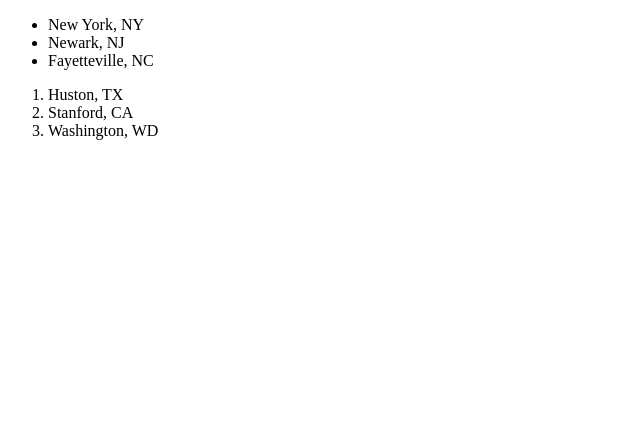
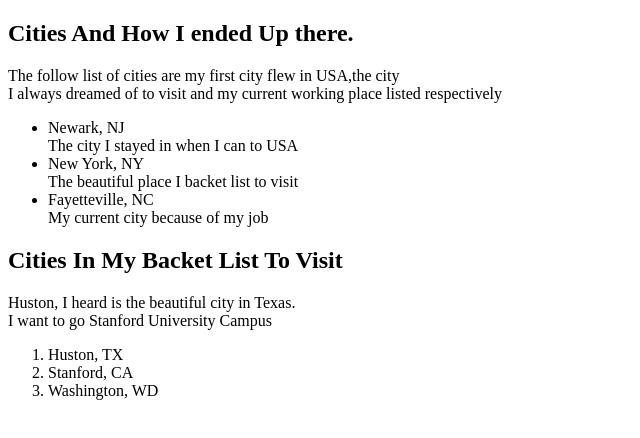
Before and after one commit to frimpongsarfok/USAF-html-checkpoint, a plain HTML site: page html-exercise.html in a window 1280 px wide. Shown: the whole page, without its empty margins (0-640 px from the left). Drawn offline with Linux system fonts and the light colour scheme.

Commit message:
short summary

```diff
--- a/html-exercise.html
+++ b/html-exercise.html
@@ -5,17 +5,25 @@
         <title>SDI #8 HTML Exercise</title>
     </head>
     <body>
-        <header>
+        <h2>Cities And How I ended Up there.</h2>
+        <p>The follow list of cities are my first city flew in USA,the city <br>
+            I always dreamed of to visit and my current working place listed respectively
+        </p>
         <ul>
+            <li>Newark, NJ</li>
+            <span>The city I stayed in when I can to USA</span>
             <li>New York, NY</li>
-                <li>Newark, NJ</li>
+            <span>The beautiful place I backet list to visit</span>
             <li>Fayetteville, NC</li>
+            <span>My current city because of my job</span>
         </ul>
+        <h2>Cities In My Backet List To Visit</h2>
+        <p>Huston, I heard is the beautiful city in Texas.<br>
+           I want to go Stanford University Campus </p>
         <ol>
             <li>Huston, TX</li>
             <li>Stanford, CA</li>
             <li>Washington, WD</li>
         </ol>
-        </header>
     </body>
 </html>
```
Lines whose indentation alone changed are shown as unchanged.
